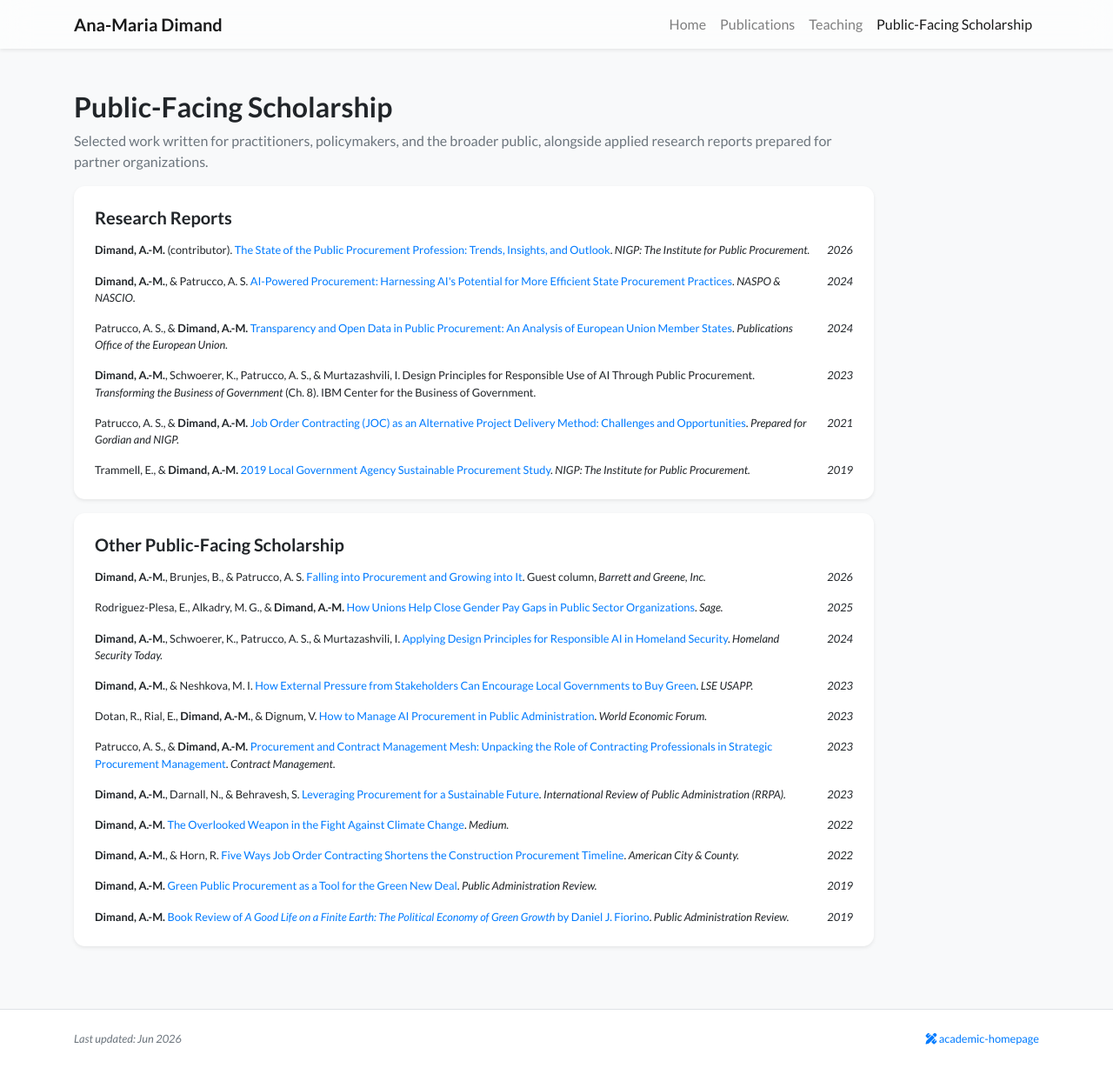
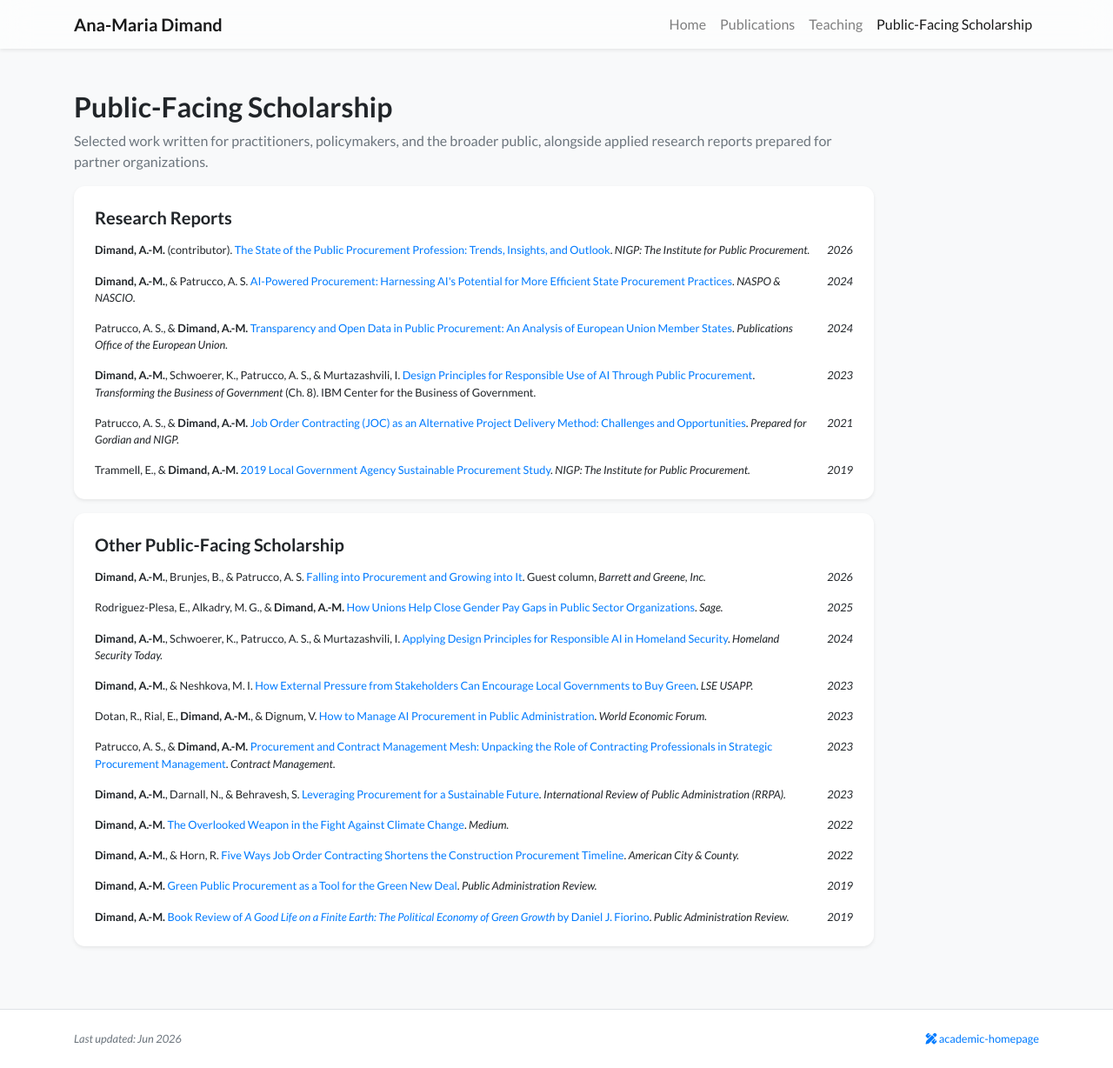
Before and after one commit to anamariadimand/anamariadimand.github.io, a Jekyll site: the page built from public-scholarship.html, in a window 1280 px wide and 1228 px high. Shown: the whole window at 87% size. Built offline with Jekyll 4.4.1, drawn with Linux system fonts in a browser that asks for light colours; nearby versions of some CDN libraries; a style sheet for code colours, icons or effects is not loaded.

Commit message:
Add IBM Center chapter link to Design Principles report
Co-Authored-By: Claude Opus 4.8 <noreply@anthropic.com>

```diff
--- a/public-scholarship.html
+++ b/public-scholarship.html
@@ -23,7 +23,7 @@ navbar_title: Public-Facing Scholarship
                             <li class="d-flex small mb-3"><div><strong>Dimand, A.-M.</strong> (contributor). <a href="https://s3.us-east-1.amazonaws.com/nigp-prod-media/assets/resources/research-papers/2026-State-of-the-Public-Procurement-Profession.pdf" target="_blank">The State of the Public Procurement Profession: Trends, Insights, and Outlook</a>. <em>NIGP: The Institute for Public Procurement.</em></div><div class="ml-auto pl-3 no-break"><em>2026</em></div></li>
                             <li class="d-flex small mb-3"><div><strong>Dimand, A.-M.</strong>, &amp; Patrucco, A. S. <a href="https://cdn.naspo.org/RI/AIPoweredProcurementNASCIO2024.pdf" target="_blank">AI-Powered Procurement: Harnessing AI's Potential for More Efficient State Procurement Practices</a>. <em>NASPO &amp; NASCIO.</em></div><div class="ml-auto pl-3 no-break"><em>2024</em></div></li>
                             <li class="d-flex small mb-3"><div>Patrucco, A. S., &amp; <strong>Dimand, A.-M.</strong> <a href="https://ted.europa.eu/documents/d/ted/final_transparency-in-public-procurement_patrucco-dimand" target="_blank">Transparency and Open Data in Public Procurement: An Analysis of European Union Member States</a>. <em>Publications Office of the European Union.</em></div><div class="ml-auto pl-3 no-break"><em>2024</em></div></li>
-                            <li class="d-flex small mb-3"><div><strong>Dimand, A.-M.</strong>, Schwoerer, K., Patrucco, A. S., &amp; Murtazashvili, I. Design Principles for Responsible Use of AI Through Public Procurement. <em>Transforming the Business of Government</em> (Ch. 8). IBM Center for the Business of Government.</div><div class="ml-auto pl-3 no-break"><em>2023</em></div></li>
+                            <li class="d-flex small mb-3"><div><strong>Dimand, A.-M.</strong>, Schwoerer, K., Patrucco, A. S., &amp; Murtazashvili, I. <a href="https://www.businessofgovernment.org/sites/default/files/Chapter%208%20-%20AI%20CX%20Dimand.pdf" target="_blank">Design Principles for Responsible Use of AI Through Public Procurement</a>. <em>Transforming the Business of Government</em> (Ch. 8). IBM Center for the Business of Government.</div><div class="ml-auto pl-3 no-break"><em>2023</em></div></li>
                             <li class="d-flex small mb-3"><div>Patrucco, A. S., &amp; <strong>Dimand, A.-M.</strong> <a href="https://www.gordian.com/uploads/2021/11/2021-NIGP-Research-Report-JOC-Project-Delivery-Method.pdf" target="_blank">Job Order Contracting (JOC) as an Alternative Project Delivery Method: Challenges and Opportunities</a>. <em>Prepared for Gordian and NIGP.</em></div><div class="ml-auto pl-3 no-break"><em>2021</em></div></li>
                             <li class="d-flex small mb-0"><div>Trammell, E., &amp; <strong>Dimand, A.-M.</strong> <a href="https://www.nigp.org/resource/research-papers/2019%20Local%20Government%20Entity%20Sustainable%20Procurement%20Study.pdf?dl=true" target="_blank">2019 Local Government Agency Sustainable Procurement Study</a>. <em>NIGP: The Institute for Public Procurement.</em></div><div class="ml-auto pl-3 no-break"><em>2019</em></div></li>
                         </ul>
```
